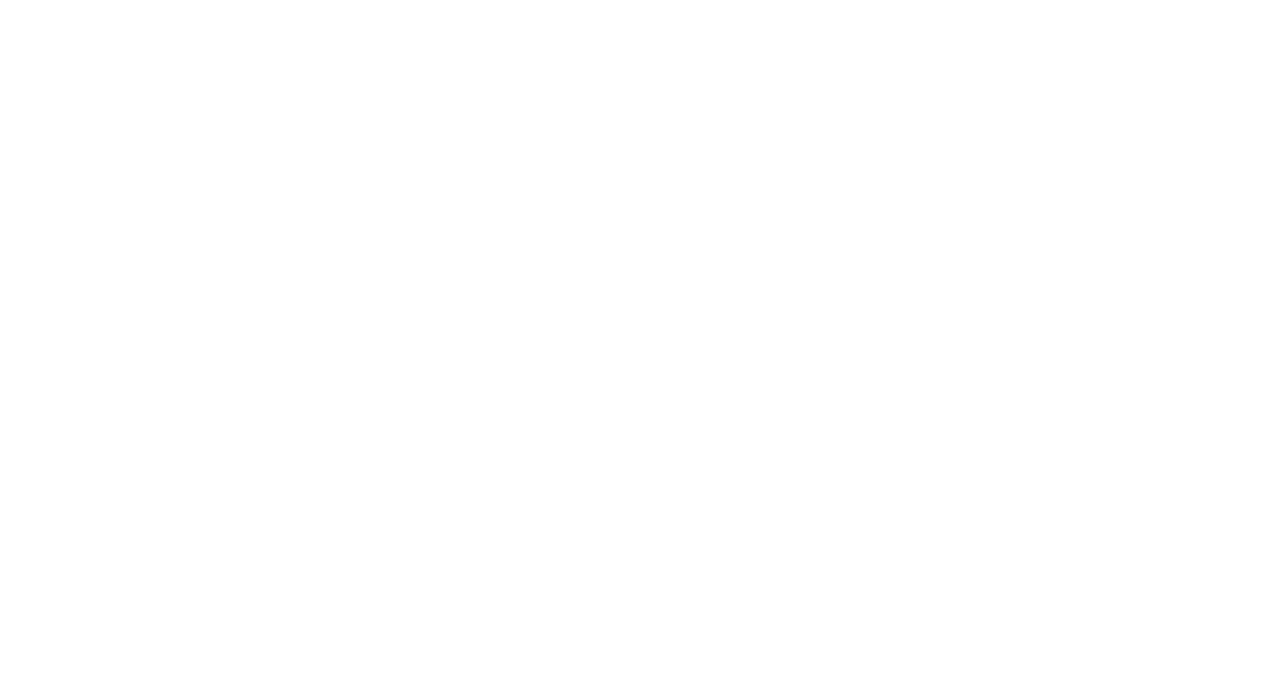
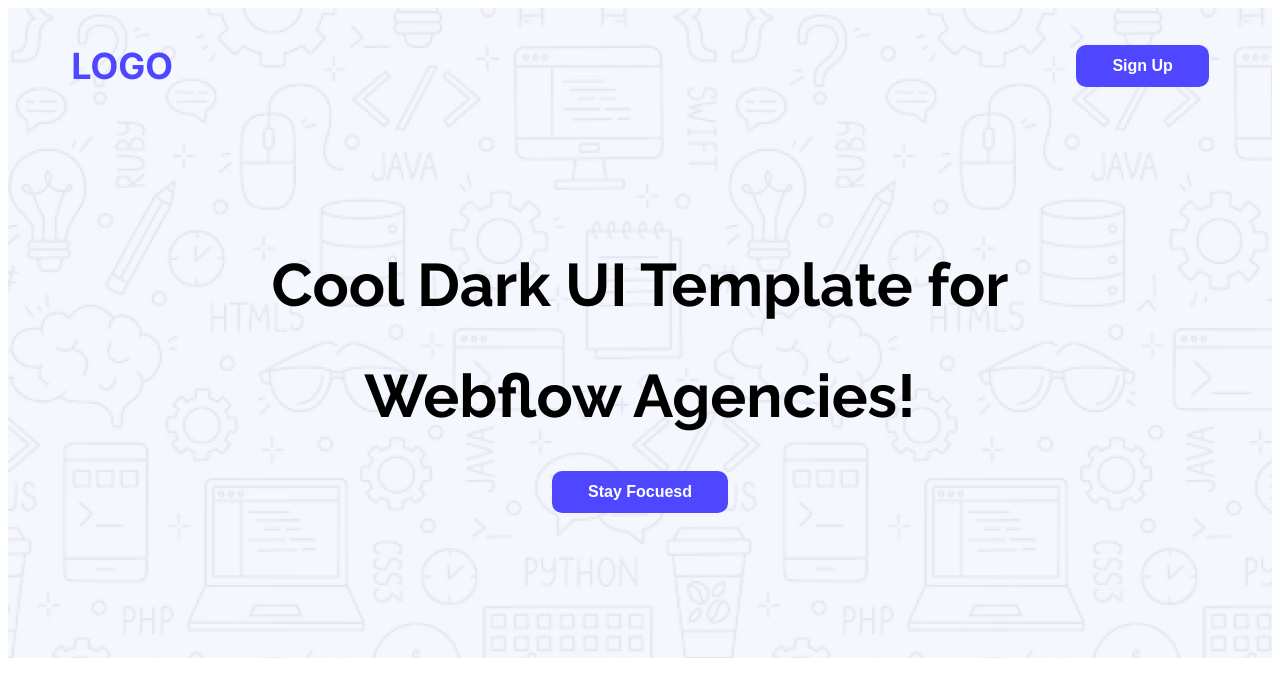
Before and after one commit to maktum940/Programming-Hero-Assignment-1, a plain HTML site: page index.html in a window 1280 px wide. Drawn offline with Linux system fonts and the light colour scheme.

Commit message:
added css file and finished working on header part

```diff
--- a/index.html
+++ b/index.html
@@ -1,19 +1,38 @@
 <!DOCTYPE html>
 <html lang="en">
+
 <head>
     <meta charset="UTF-8">
     <meta name="viewport" content="width=device-width, initial-scale=1.0">
     <title>Webflow Agencies</title>
+    <link rel="preconnect" href="https://fonts.googleapis.com">
+    <link rel="preconnect" href="https://fonts.gstatic.com" crossorigin>
+    <link
+        href="https://fonts.googleapis.com/css2?family=Inter:ital,opsz,wght@0,14..32,100..900;1,14..32,100..900&family=Raleway:ital,wght@0,100..900;1,100..900&display=swap"
+        rel="stylesheet">
+    <link rel="stylesheet" href="styles/main.css">
 </head>
+
 <body>
     <header>
+        <div class="bg-image">
+            <nav>
+                <h3 class="inter-normal">LOGO</h3>
+                <ul>
+                    <li><a class="raleway-normal" href=""><button class="btn">Sign Up</button></a></li>
+                </ul>
+            </nav>
+            <div class="raleway-normal">
+                <div class="banner-content">
+                    <h1>Cool Dark UI Template for</h1>
+                    <h1>Webflow Agencies!</h1>
+                </div>
+                <div class="banner-btn">
+                    <a href=""><button class="btn">Stay Focuesd</button></a>
+                </div>
+            </div>
+        </div>
+    </header>
+</body>
 
-    </header>
-    <main>
-
-    </main>
-    <footer>
-
-    </footer>
-</body>
 </html>
--- /dev/null
+++ b/styles/main.css
@@ -0,0 +1,55 @@
+/* fonts */
+.raleway-normal {
+  font-family: "Raleway", sans-serif;
+  font-optical-sizing: auto;
+  /* font-weight: 400; */
+  font-style: normal;
+}
+
+.inter-normal {
+  font-family: "Inter", sans-serif;
+  font-optical-sizing: auto;
+  /* font-weight: 400; */
+  font-style: normal;
+}
+
+/* header */
+.bg-image{
+  background-image: url(../Assets/Hero-bg.png);
+  height: 650px;
+}
+nav{
+    display: flex;
+    align-items: center;
+    justify-content: space-between;
+    margin: 0% 5%;
+}
+nav h3{
+    color: #4E47FF;
+    font-weight: bold;
+    font-size: 36px;
+}
+nav ul li{
+  list-style: none;
+}
+.btn{
+  background-color: #4E47FF;
+  font-weight: bold;
+  font-size: 16px;
+  padding: 12px 36px;
+  color: white;
+  border: none;
+  border-radius: 10px;
+}
+
+.banner-content{
+  justify-items: center;
+  font-size: 30px;
+  margin-top: 10%;
+  margin-left: 10%;
+  margin-right: 10%;
+}
+.banner-btn{
+  text-align: center;
+  margin-bottom: 10%;
+}
```
